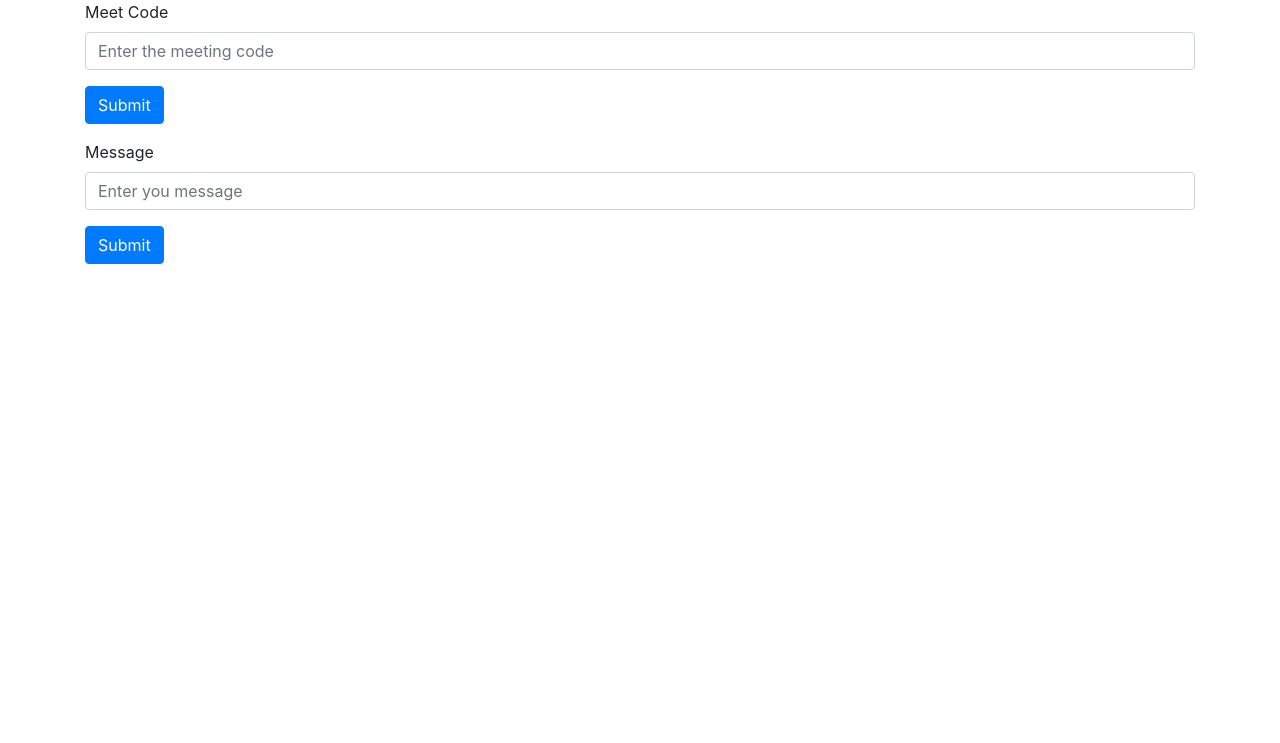
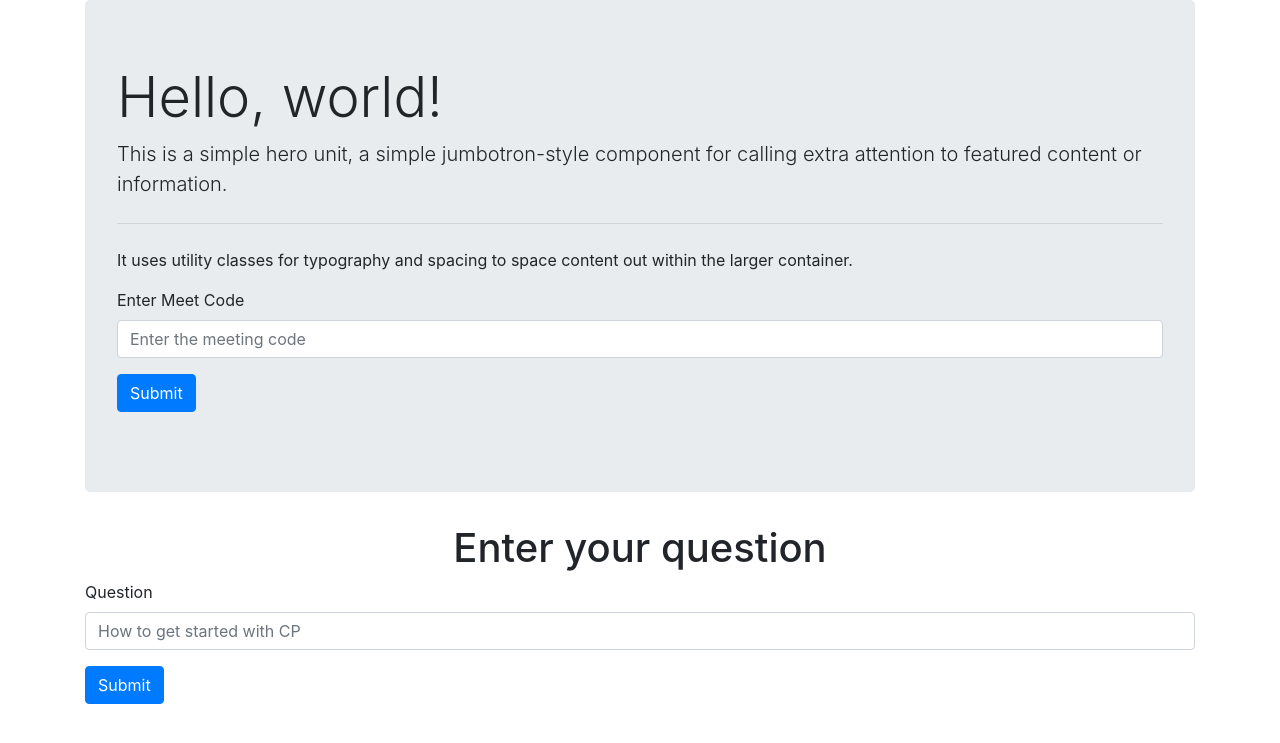
Before and after one commit to shankhanil007/Speak-It-Out, a Django app: page / in a window 1280 px wide. Shown: the top 743 px of the page. Run offline with Django 3.2, Linux system fonts and the light colour scheme; some libraries are stand-ins or nearby versions.

Commit message:
Home HTML

```diff
--- a/SpeakItOut/templates/home.html
+++ b/SpeakItOut/templates/home.html
@@ -12,7 +12,42 @@
   </head>
   <body>
 
+
+
+    <div class ="container">
+        <div class="jumbotron">
+            <h1 class="display-4">Hello, world!</h1>
+            <p class="lead">This is a simple hero unit, a simple jumbotron-style component for calling extra attention to featured content or information.</p>
+            <hr class="my-4">
+            <p>It uses utility classes for typography and spacing to space content out within the larger container.</p>
+            <p class="lead">
+                <form action="#" method="POST">
+                    {% csrf_token %}
+                    <div class="form-group">
+                        <div class="form-group">
+                            <label for="code">Enter Meet Code</label>
+                            <input type="text" class="form-control" id="code" name="code" placeholder="Enter the meeting code">
+                        </div>
+                        <button class="btn btn-primary" type="submit">Submit</button>
+                    </div>
+                </form>
+            </p>
+          </div>
+    </div>
+
     <div class="container">
+        <h1 class="text-center">Enter your question</h1>
+        <form method="post" action="#">
+        {% csrf_token %}
+            <div class="form-group">
+                <label for="name">Question</label>
+                <input type="text" class="form-control" id="name" name="name" placeholder="How to get started with CP">
+            </div>
+            <button class="btn btn-primary" type="submit">Submit</button>
+        </form>
+    </div>
+
+    <!-- <div class="container">
         <form action="/enter" method="POST">
             {% csrf_token %}
             <div class="form-group">
@@ -34,7 +69,7 @@
                 <button class="btn btn-primary" type="submit">Submit</button>
             </div>
         </form>
-    </div>
+    </div> -->
 
 
 
```
